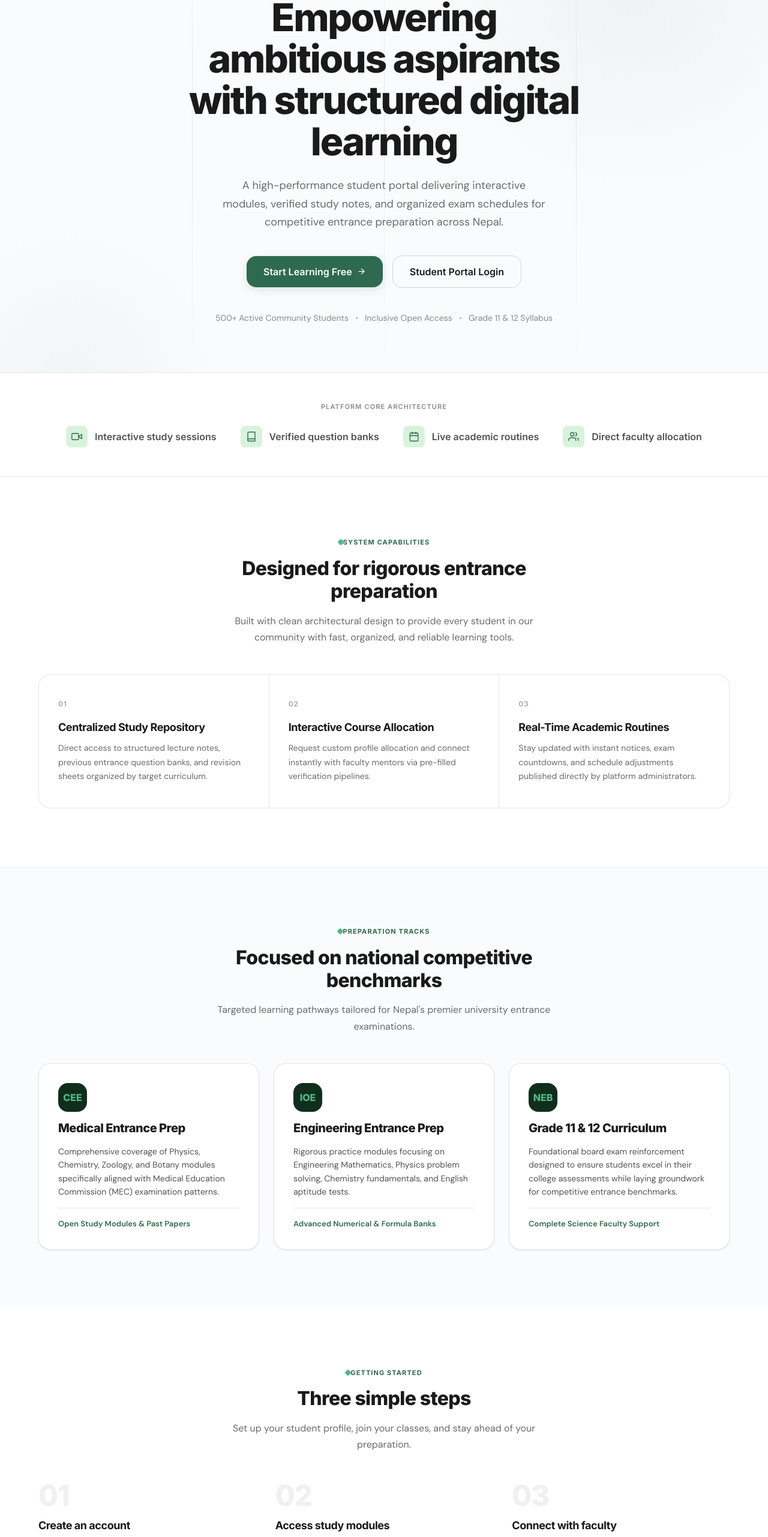
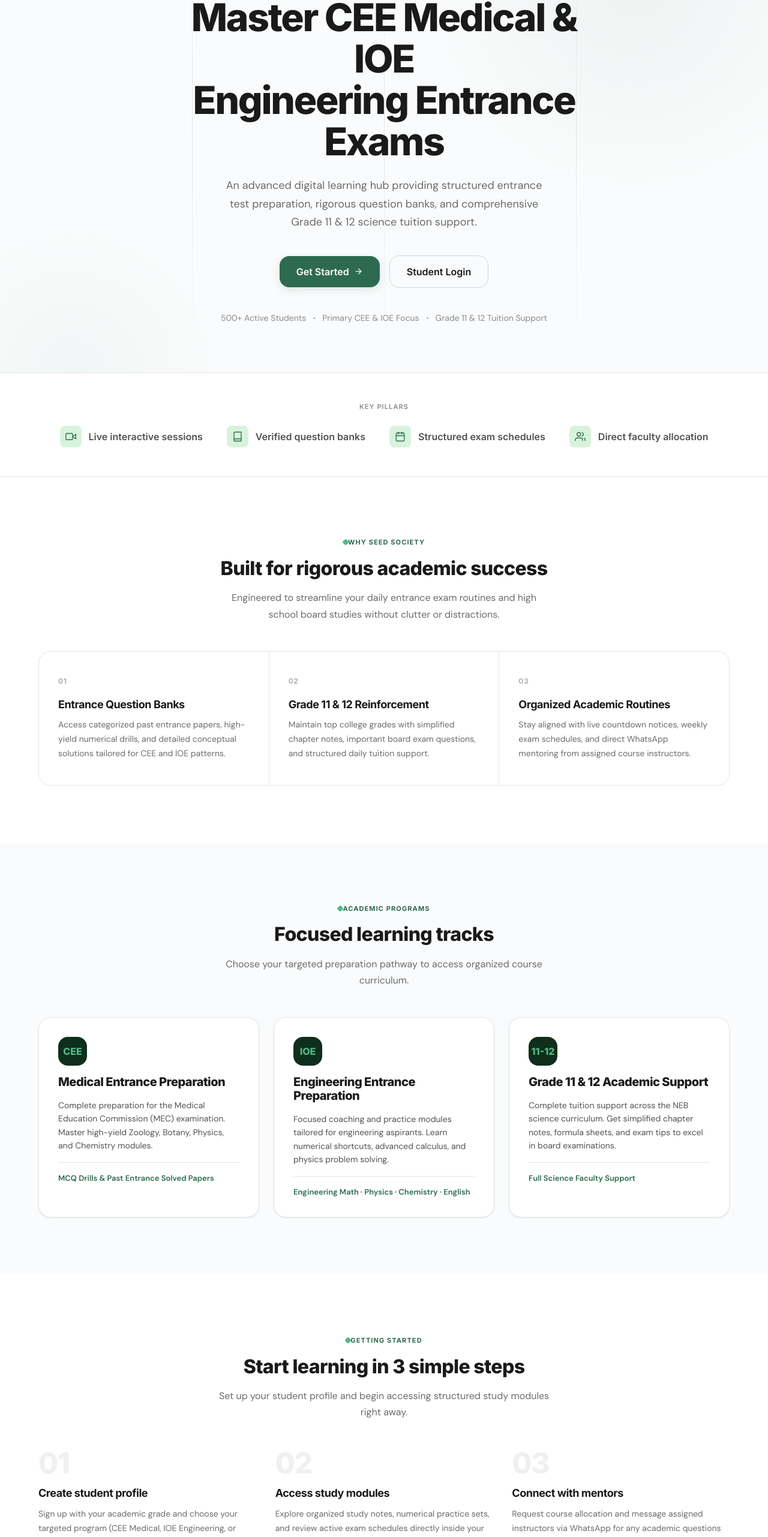
Before and after one commit to gitomyadav/seed-society, a React (Vite) app: page / in a window 1280 px wide. Shown: the part 209-2772 px from the top of the page at 60% size. Built offline with nearby package versions, Linux system fonts and the light colour scheme; no server answers; the database is empty.

Commit message:
Refine hero UI/UX focusing on CEE and IOE followed by Grade 11-12 support, and clean up footer social links

```diff
--- a/src/components/Footer.jsx
+++ b/src/components/Footer.jsx
@@ -19,27 +19,16 @@ export default function Footer() {
               Empowering CEE & IOE engineering/medical aspirants and NEB Grade 11 & 12 students across Nepal with structured, high-quality education.
             </p>
             <div className="footer__social">
-              <a href="#" className="footer__social-link" aria-label="Facebook">
+              <a href="https://www.facebook.com/profile.php?id=61561526202753" target="_blank" rel="noopener noreferrer" className="footer__social-link" aria-label="Facebook">
                 <svg width="16" height="16" viewBox="0 0 24 24" fill="currentColor">
                   <path d="M18 2h-3a5 5 0 00-5 5v3H7v4h3v8h4v-8h3l1-4h-4V7a1 1 0 011-1h3z" />
                 </svg>
               </a>
-              <a href="#" className="footer__social-link" aria-label="Instagram">
+              <a href="https://www.instagram.com/seedsociety2023" target="_blank" rel="noopener noreferrer" className="footer__social-link" aria-label="Instagram">
                 <svg width="16" height="16" viewBox="0 0 24 24" fill="none" stroke="currentColor" strokeWidth="2">
                   <rect x="2" y="2" width="20" height="20" rx="5" />
                   <circle cx="12" cy="12" r="5" />
                   <circle cx="17.5" cy="6.5" r="1.5" fill="currentColor" stroke="none" />
-                </svg>
-              </a>
-              <a href="#" className="footer__social-link" aria-label="YouTube">
-                <svg width="16" height="16" viewBox="0 0 24 24" fill="currentColor">
-                  <path d="M22.54 6.42a2.78 2.78 0 00-1.94-2C18.88 4 12 4 12 4s-6.88 0-8.6.46a2.78 2.78 0 00-1.94 2A29 29 0 001 11.75a29 29 0 00.46 5.33A2.78 2.78 0 003.4 19.1c1.72.46 8.6.46 8.6.46s6.88 0 8.6-.46a2.78 2.78 0 001.94-2 29 29 0 00.46-5.25 29 29 0 00-.46-5.43z" />
-                  <polygon points="9.75,15.02 15.5,11.75 9.75,8.48" fill="white" />
-                </svg>
-              </a>
-              <a href="#" className="footer__social-link" aria-label="Twitter">
-                <svg width="16" height="16" viewBox="0 0 24 24" fill="currentColor">
-                  <path d="M18.244 2.25h3.308l-7.227 8.26 8.502 11.24H16.17l-5.214-6.817L4.99 21.75H1.68l7.73-8.835L1.254 2.25H8.08l4.713 6.231zm-1.161 17.52h1.833L7.084 4.126H5.117z" />
                 </svg>
               </a>
             </div>
@@ -50,21 +39,9 @@ export default function Footer() {
             <div className="footer__links">
               <Link to="/" className="footer__link">Home</Link>
               <Link to="/#features" className="footer__link">Features</Link>
-              <Link to="/#subjects" className="footer__link">Subjects</Link>
+              <Link to="/#subjects" className="footer__link">Programs</Link>
               <Link to="/register" className="footer__link">Get Started</Link>
               <Link to="/login" className="footer__link">Login</Link>
-            </div>
-          </div>
-
-          <div>
-            <h4 className="footer__column-title">Subjects</h4>
-            <div className="footer__links">
-              <a href="#" className="footer__link">Physics</a>
-              <a href="#" className="footer__link">Chemistry</a>
-              <a href="#" className="footer__link">Mathematics</a>
-              <a href="#" className="footer__link">Biology</a>
-              <a href="#" className="footer__link">English</a>
-              <a href="#" className="footer__link">Computer Science</a>
             </div>
           </div>
 
@@ -81,7 +58,7 @@ export default function Footer() {
 
         <div className="footer__bottom">
           <p className="footer__copyright">
-            © 2026 <a href="https://seedsocietynepal.com">Seed Society</a>. All rights reserved. Built in Janakpur, Nepal.
+            © 2026 <a href="https://seedsocietynepal.com">Seed Society</a>. All rights reserved.
           </p>
           <div className="footer__bottom-links">
             <Link to="/privacy" className="footer__bottom-link">Privacy Policy</Link>
--- a/src/pages/Landing.jsx
+++ b/src/pages/Landing.jsx
@@ -27,7 +27,7 @@ export default function Landing() {
 
   return (
     <main>
-      {/* ---- Engineered Hero Section ---- */}
+      {/* ---- Engineered UI/UX Hero Section ---- */}
       <section className="hero">
         <div className="hero__bg">
           <div className="hero__bg-gradient" />
@@ -40,51 +40,51 @@ export default function Landing() {
         <div className="hero__content">
           <div className="hero__eyebrow">
             <span className="hero__eyebrow-line" />
-            CEE Medical & IOE Engineering Preparation Hub
+            Premier Entrance & Academic Portal
           </div>
 
           <h1 className="hero__title">
-            Empowering ambitious aspirants<br />
-            with structured digital learning
+            Master CEE Medical & IOE<br />
+            Engineering Entrance Exams
           </h1>
 
           <p className="hero__subtitle">
-            A high-performance student portal delivering interactive modules, verified study notes, and organized exam schedules for competitive entrance preparation across Nepal.
+            An advanced digital learning hub providing structured entrance test preparation, rigorous question banks, and comprehensive Grade 11 & 12 science tuition support.
           </p>
 
           <div className="hero__actions">
             <Link to="/register" className="btn btn--primary btn--lg">
-              Start Learning Free
+              Get Started
               <IconArrowRight size={15} />
             </Link>
             <Link to="/login" className="btn btn--outline btn--lg">
-              Student Portal Login
+              Student Login
             </Link>
           </div>
 
           <div className="hero__note">
             <span>
-              500+ Active Community Students
+              500+ Active Students
               <span className="hero__note-divider" />
-              Inclusive Open Access
+              Primary CEE & IOE Focus
               <span className="hero__note-divider" />
-              Grade 11 & 12 Syllabus
+              Grade 11 & 12 Tuition Support
             </span>
           </div>
         </div>
       </section>
 
-      {/* ---- Trust / Core Pillars Bar ---- */}
+      {/* ---- Trust / Platform Offerings Bar ---- */}
       <section className="trust-bar">
         <div className="container">
           <div className="trust-bar__inner">
-            <p className="trust-bar__label">Platform Core Architecture</p>
+            <p className="trust-bar__label">Key Pillars</p>
             <div className="trust-bar__items">
               <div className="trust-bar__item">
                 <div className="trust-bar__item-icon">
                   <IconVideo size={18} />
                 </div>
-                Interactive study sessions
+                Live interactive sessions
               </div>
               <div className="trust-bar__item">
                 <div className="trust-bar__item-icon">
@@ -96,7 +96,7 @@ export default function Landing() {
                 <div className="trust-bar__item-icon">
                   <IconCalendar size={18} />
                 </div>
-                Live academic routines
+                Structured exam schedules
               </div>
               <div className="trust-bar__item">
                 <div className="trust-bar__item-icon">
@@ -109,51 +109,51 @@ export default function Landing() {
         </div>
       </section>
 
-      {/* ---- Core Capabilities / Workflow ---- */}
+      {/* ---- Platform Architecture & System Highlights ---- */}
       <section className="features-section" id="features">
         <div className="container">
           <div className="section__header section__header--center reveal">
-            <div className="section__label">System Capabilities</div>
-            <h2 className="section__title">Designed for rigorous entrance preparation</h2>
+            <div className="section__label">Why Seed Society</div>
+            <h2 className="section__title">Built for rigorous academic success</h2>
             <p className="section__subtitle">
-              Built with clean architectural design to provide every student in our community with fast, organized, and reliable learning tools.
+              Engineered to streamline your daily entrance exam routines and high school board studies without clutter or distractions.
             </p>
           </div>
 
           <div className="features__grid reveal">
             <div className="feature-card">
               <div className="feature-card__number">01</div>
-              <h3 className="feature-card__title">Centralized Study Repository</h3>
+              <h3 className="feature-card__title">Entrance Question Banks</h3>
               <p className="feature-card__description">
-                Direct access to structured lecture notes, previous entrance question banks, and revision sheets organized by target curriculum.
+                Access categorized past entrance papers, high-yield numerical drills, and detailed conceptual solutions tailored for CEE and IOE patterns.
               </p>
             </div>
             <div className="feature-card">
               <div className="feature-card__number">02</div>
-              <h3 className="feature-card__title">Interactive Course Allocation</h3>
+              <h3 className="feature-card__title">Grade 11 & 12 Reinforcement</h3>
               <p className="feature-card__description">
-                Request custom profile allocation and connect instantly with faculty mentors via pre-filled verification pipelines.
+                Maintain top college grades with simplified chapter notes, important board exam questions, and structured daily tuition support.
               </p>
             </div>
             <div className="feature-card">
               <div className="feature-card__number">03</div>
-              <h3 className="feature-card__title">Real-Time Academic Routines</h3>
+              <h3 className="feature-card__title">Organized Academic Routines</h3>
               <p className="feature-card__description">
-                Stay updated with instant notices, exam countdowns, and schedule adjustments published directly by platform administrators.
+                Stay aligned with live countdown notices, weekly exam schedules, and direct WhatsApp mentoring from assigned course instructors.
               </p>
             </div>
           </div>
         </div>
       </section>
 
-      {/* ---- Preparation Tracks (Clean Modern Grid replacing unwanted subject clutter) ---- */}
+      {/* ---- Programs / Tracks (CEE and IOE primary focus, then Grade 11 & 12 tuition) ---- */}
       <section className="subjects-section" id="subjects">
         <div className="container">
           <div className="section__header section__header--center reveal">
-            <div className="section__label">Preparation Tracks</div>
-            <h2 className="section__title">Focused on national competitive benchmarks</h2>
+            <div className="section__label">Academic Programs</div>
+            <h2 className="section__title">Focused learning tracks</h2>
             <p className="section__subtitle">
-              Targeted learning pathways tailored for Nepal's premier university entrance examinations.
+              Choose your targeted preparation pathway to access organized course curriculum.
             </p>
           </div>
 
@@ -184,13 +184,13 @@ export default function Landing() {
                 CEE
               </div>
               <h3 style={{ fontFamily: 'var(--font-heading)', fontSize: '20px', fontWeight: 800, color: 'var(--text-primary)' }}>
-                Medical Entrance Prep
+                Medical Entrance Preparation
               </h3>
               <p style={{ color: 'var(--text-secondary)', fontSize: '14px', lineHeight: 1.6 }}>
-                Comprehensive coverage of Physics, Chemistry, Zoology, and Botany modules specifically aligned with Medical Education Commission (MEC) examination patterns.
+                Complete preparation for the Medical Education Commission (MEC) examination. Master high-yield Zoology, Botany, Physics, and Chemistry modules.
               </p>
               <div style={{ borderTop: '1px solid var(--border-light)', paddingTop: 'var(--space-4)', color: 'var(--green-600)', fontWeight: 600, fontSize: '13px' }}>
-                Open Study Modules & Past Papers
+                MCQ Drills & Past Entrance Solved Papers
               </div>
             </div>
 
@@ -220,13 +220,13 @@ export default function Landing() {
                 IOE
               </div>
               <h3 style={{ fontFamily: 'var(--font-heading)', fontSize: '20px', fontWeight: 800, color: 'var(--text-primary)' }}>
-                Engineering Entrance Prep
+                Engineering Entrance Preparation
               </h3>
               <p style={{ color: 'var(--text-secondary)', fontSize: '14px', lineHeight: 1.6 }}>
-                Rigorous practice modules focusing on Engineering Mathematics, Physics problem solving, Chemistry fundamentals, and English aptitude tests.
+                Focused coaching and practice modules tailored for engineering aspirants. Learn numerical shortcuts, advanced calculus, and physics problem solving.
               </p>
               <div style={{ borderTop: '1px solid var(--border-light)', paddingTop: 'var(--space-4)', color: 'var(--green-600)', fontWeight: 600, fontSize: '13px' }}>
-                Advanced Numerical & Formula Banks
+                Engineering Math · Physics · Chemistry · English
               </div>
             </div>
 
@@ -253,16 +253,16 @@ export default function Landing() {
                 fontSize: '16px',
                 fontFamily: 'var(--font-heading)'
               }}>
-                NEB
+                11-12
               </div>
               <h3 style={{ fontFamily: 'var(--font-heading)', fontSize: '20px', fontWeight: 800, color: 'var(--text-primary)' }}>
-                Grade 11 & 12 Curriculum
+                Grade 11 & 12 Academic Support
               </h3>
               <p style={{ color: 'var(--text-secondary)', fontSize: '14px', lineHeight: 1.6 }}>
-                Foundational board exam reinforcement designed to ensure students excel in their college assessments while laying groundwork for competitive entrance benchmarks.
+                Complete tuition support across the NEB science curriculum. Get simplified chapter notes, formula sheets, and exam tips to excel in board examinations.
               </p>
               <div style={{ borderTop: '1px solid var(--border-light)', paddingTop: 'var(--space-4)', color: 'var(--green-600)', fontWeight: 600, fontSize: '13px' }}>
-                Complete Science Faculty Support
+                Full Science Faculty Support
               </div>
             </div>
           </div>
@@ -274,9 +274,9 @@ export default function Landing() {
         <div className="container">
           <div className="section__header section__header--center reveal">
             <div className="section__label">Getting Started</div>
-            <h2 className="section__title">Three simple steps</h2>
+            <h2 className="section__title">Start learning in 3 simple steps</h2>
             <p className="section__subtitle">
-              Set up your student profile, join your classes, and stay ahead of your preparation.
+              Set up your student profile and begin accessing structured study modules right away.
             </p>
           </div>
 
@@ -284,18 +284,18 @@ export default function Landing() {
             {[
               {
                 num: '01',
-                title: 'Create an account',
-                description: 'Set up your secure student portal profile in under a minute with your academic grade and stream details.',
+                title: 'Create student profile',
+                description: 'Sign up with your academic grade and choose your targeted program (CEE Medical, IOE Engineering, or Grade 11/12).',
               },
               {
                 num: '02',
                 title: 'Access study modules',
-                description: 'Explore verified study materials, revision notes, and check active routines seamlessly inside your dashboard.',
+                description: 'Explore organized study notes, numerical practice sets, and review active exam schedules directly inside your dashboard.',
               },
               {
                 num: '03',
-                title: 'Connect with faculty',
-                description: 'Request course allocation and interact with mentors to keep your preparation structured and consistent.',
+                title: 'Connect with mentors',
+                description: 'Request course allocation and message assigned instructors via WhatsApp for any academic questions or doubts.',
               },
             ].map((step, i) => (
               <div key={i} className="step-card">
@@ -312,8 +312,8 @@ export default function Landing() {
       <section className="testimonials-section" id="testimonials">
         <div className="container">
           <div className="section__header section__header--center reveal">
-            <div className="section__label">Community Impact</div>
-            <h2 className="section__title">What our students say</h2>
+            <div className="section__label">Student Voices</div>
+            <h2 className="section__title">What our community says</h2>
           </div>
 
           <div className="testimonials__grid">
@@ -335,21 +335,21 @@ export default function Landing() {
         </div>
       </section>
 
-      {/* ---- Engineered CTA ---- */}
+      {/* ---- CTA Section ---- */}
       <section className="cta-section">
         <div className="container">
           <div className="cta__content">
-            <h2 className="cta__title">Start learning today</h2>
+            <h2 className="cta__title">Ready to elevate your preparation?</h2>
             <p className="cta__subtitle">
-              Join over 500+ ambitious community students preparing for medical and engineering entrance exams on Seed Society.
+              Join over 500+ community students preparing for CEE Medical, IOE Engineering, and NEB board exams on Seed Society today.
             </p>
             <div className="cta__actions">
               <Link to="/register" className="cta__btn-primary">
-                Create Free Account
+                Get Started Today
                 <IconArrowRight size={15} />
               </Link>
               <Link to="/login" className="cta__btn-secondary">
-                Sign in to Dashboard
+                Sign In To Dashboard
               </Link>
             </div>
           </div>
```
